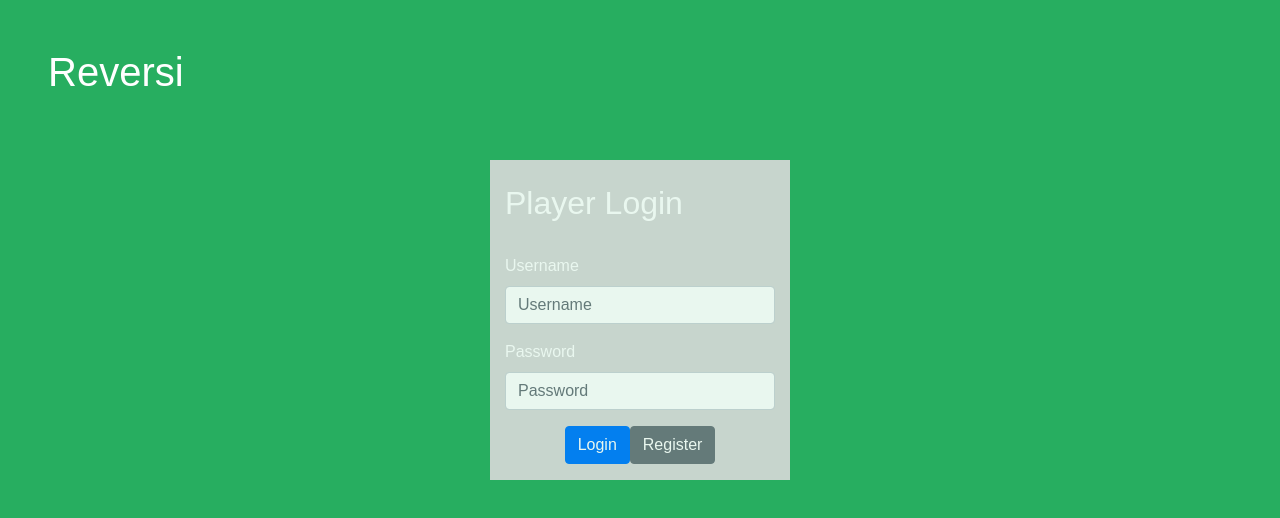
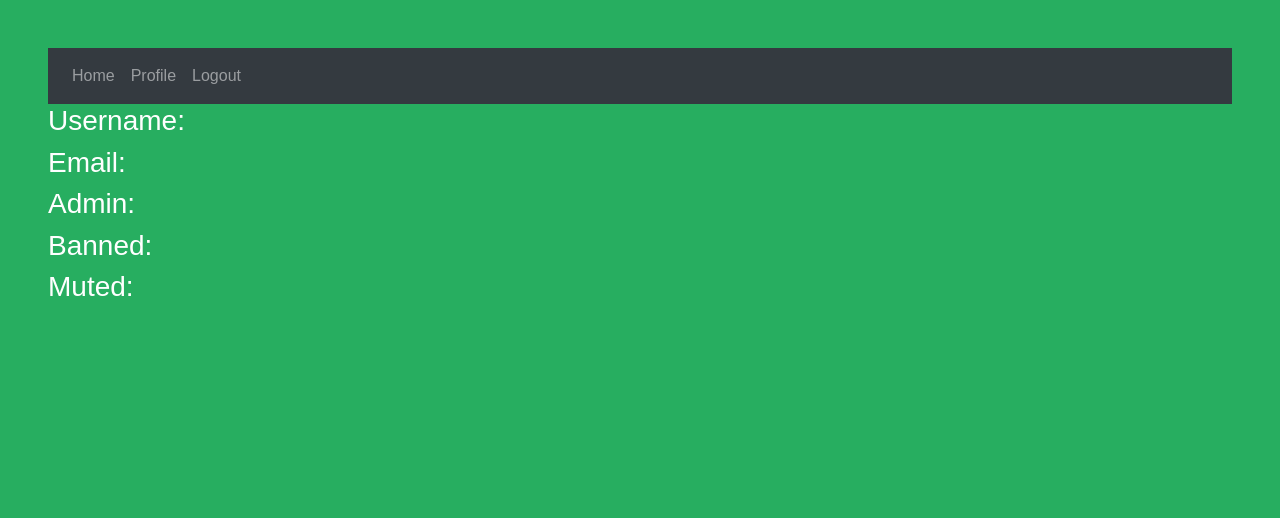
Before and after one commit to Saliktor/PBP, an Angular app in the folder angular-pbp/: page /profile in a window 1280 px wide. Before the commit this address led to /login. Shown: the top 518 px of the page. Built offline with nearby package versions, Linux system fonts and the light colour scheme; sample sign-in values are in the browser's storage.

Commit message:
Changed how the session was maintained in angular

```diff
--- a/angular-pbp/src/app/app.component.html
+++ b/angular-pbp/src/app/app.component.html
@@ -6,7 +6,7 @@
         <div class="navbar-nav">
         <a class="nav-item nav-link" routerLink="../home">Home </a>
         <a class="nav-item nav-link" routerLink="../profile" >Profile </a>
-        <a class="nav-item nav-link" routerLink="../login" >Logout </a>
+        <a class="nav-item nav-link" (click)="logout()" routerLink="../login">Logout </a>
         </div>
     </div>
 </nav>
--- a/angular-pbp/src/app/app.component.ts
+++ b/angular-pbp/src/app/app.component.ts
@@ -16,4 +16,8 @@ export class AppComponent {
     return this.userService.loggedIn()
   }
 
+  logout(){
+    this.userService.logout();
+  }
+
 }
--- a/angular-pbp/src/app/user.service.ts
+++ b/angular-pbp/src/app/user.service.ts
@@ -13,20 +13,20 @@ export class UserService {
   private loginUrl = 'http://localhost:8080/PBP/login';
   private registerUrl = 'http://localhost:8080/PBP/register';
   private headers = new Headers({ 'Content-Type': 'application/x-www-form-urlencoded', 'Access-Control-Allow-Origin': true});
-  public currentUser: CurrentUser = new CurrentUser();
 
   constructor(private http: Http) { }
 
   loggedIn(): boolean{
-    if (this.currentUser.user == null) {
+    const user = JSON.parse(localStorage.getItem('currentUser')) as User;
+    if (user == null) {
       return false;
     } else {
       return true;
     }
   }
 
-  getCurrentUser(): CurrentUser{
-    return this.currentUser;
+  getCurrentUser(): User{
+    return JSON.parse(localStorage.getItem('currentUser')) as User;
   }
 
   login(username: string, password: string) {
@@ -34,12 +34,13 @@ export class UserService {
       const body = `username=${username}&password=${password}`;
       return this.http.post(this.loginUrl, body, { headers: this.headers, withCredentials: true })
         .map(resp => {
-          const user = resp.json();
+          let user = resp.json();
           if (user == null) {
             return null;
           } else {
-            this.currentUser.user = this.createUser(resp.json());
-            return this.currentUser.user;
+            user = this.createUser(resp.json());
+            localStorage.setItem('currentUser', JSON.stringify(user));
+            return user;
           }
         });
     }
@@ -62,14 +63,21 @@ export class UserService {
       const body = `username=${username}&password=${password}&email=${email}`;
       return this.http.post(this.registerUrl, body, { headers: this.headers, withCredentials: true })
         .map( resp => {
-          const user = resp.json();
+          let user = resp.json();
           if (user == null){
             return null;
           } else {
-            this.currentUser.user = this.createUser(resp.json());
-            return this.currentUser.user;
+            user = this.createUser(resp.json());
+            localStorage.setItem('currentUser', JSON.stringify(user));
+            return user;
           }
         });
     } else {console.log('User Serivce register recieved an empty parameter');}
   }
+
+  logout(){
+    console.log('User Service logout');
+    localStorage.setItem('currentUser', null);
+    //Do a call to the server to logout and invalidate the session
+  }
 }
```
Also changed, not shown: 2 other files (tests, documents, lock files or other folders).
